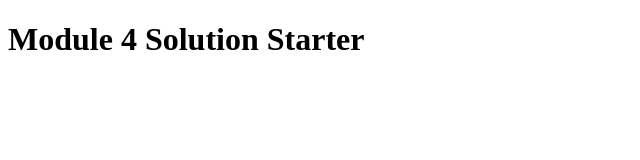
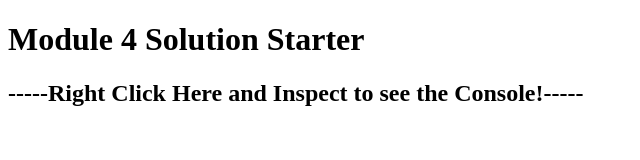
Before and after one commit to Chrisjkey2332/Coursera-HTML, a plain HTML site: page index.html in a window 1280 px wide. Shown: the whole page, without its empty margins (0-640 px from the left). Drawn offline with Linux system fonts and the light colour scheme.

Commit message:
text add

```diff
--- a/index.html
+++ b/index.html
@@ -9,5 +9,6 @@
 </head>
 <body>
   <h1>Module 4 Solution Starter</h1>
+  <h2>-----Right Click Here and Inspect to see the Console!-----</h2>
 </body>
 </html>
```
